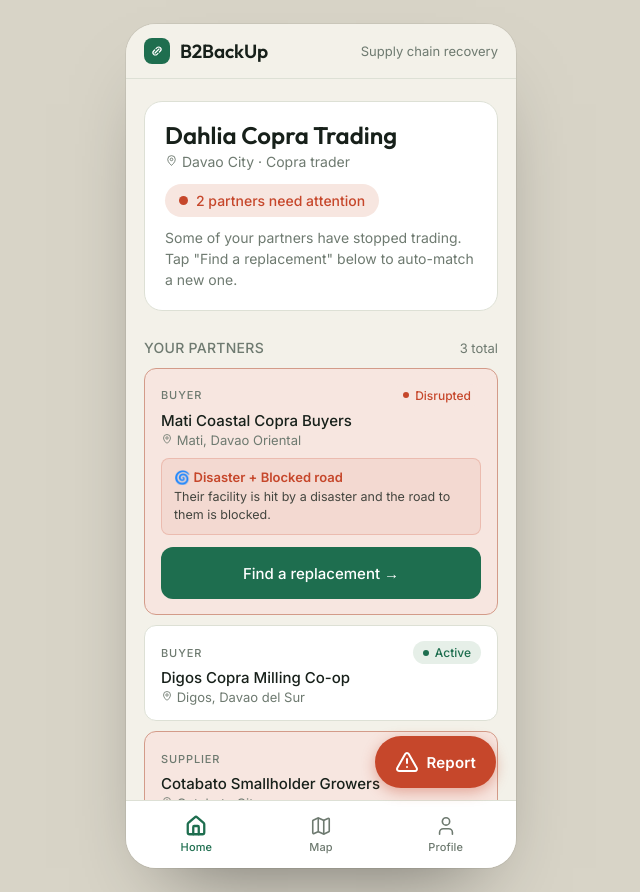
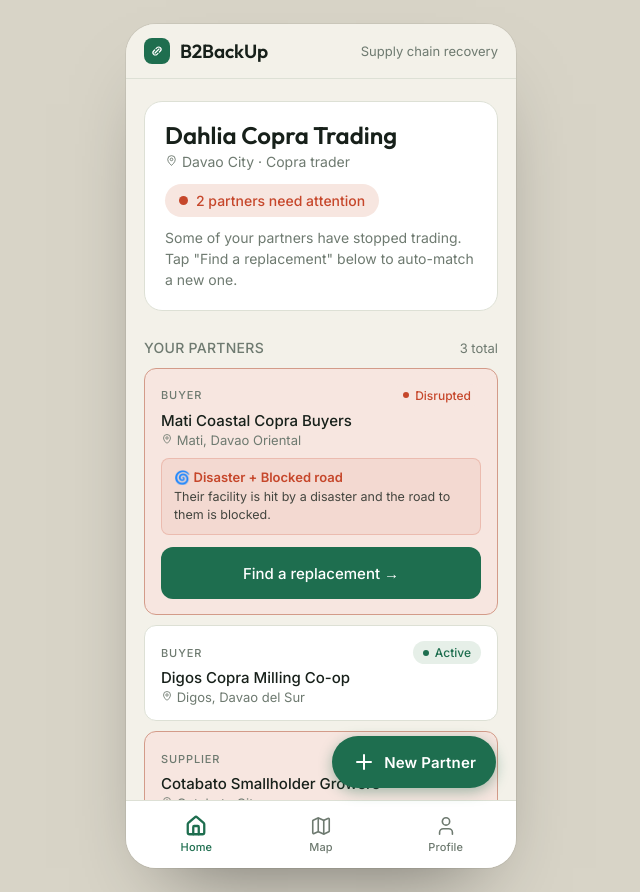
Before and after one commit to DominceAseberos/B2BackUp, a React (Vite) app: page /sme in a window 1280 px wide. Shown: the whole page, without its empty margins (319-959 px from the left). Built offline with nearby package versions, Linux system fonts and the light colour scheme.

Commit message:
feat: add New Partner FAB to home screen

```diff
--- a/src/App.tsx
+++ b/src/App.tsx
@@ -1,5 +1,6 @@
 import { useState } from "react";
 import { Routes, Route, Navigate, useNavigate, useLocation } from "react-router-dom";
+import { Plus } from "lucide-react";
 import { DEMO_BUSINESS } from "./domain/mockData";
 import type { MatchResult, Partner } from "./domain/types";
 
@@ -33,17 +34,7 @@ function SmePortal() {
     navigate("/sme/match");
   };
 
-  /** FAB: re-use handleFix on the first disrupted partner automatically */
-  const handleFab = () => {
-    const disrupted = BUSINESS.currentPartners.find(
-      (p) => p.disasterStatus === "affected" || p.routeStatus === "blocked"
-    );
-    if (disrupted) {
-      handleFix(disrupted);
-    } else {
-      navigate("/sme/match-all");
-    }
-  };
+
 
   const isHome = location.pathname === "/sme" || location.pathname === "/sme/";
 
@@ -136,7 +127,7 @@ function SmePortal() {
         </Routes>
       </div>
 
-      {isHome && <FloatingActionButton onClick={handleFab} />}
+      {isHome && <FloatingActionButton onClick={() => {}} label="New Partner" icon={<Plus size={24} />} variant="primary" />}
       <BottomNav />
     </div>
   );
--- a/src/index.css
+++ b/src/index.css
@@ -1322,12 +1322,9 @@ a {
   display: inline-flex;
   align-items: center;
   gap: 8px;
-  background: var(--alert);
-  color: #ffffff;
   padding: 14px 20px;
   border-radius: 999px;
   border: none;
-  box-shadow: 0 4px 14px rgba(198, 71, 43, 0.4);
   font-weight: 600;
   font-size: 15px;
   letter-spacing: 0.01em;
@@ -1335,9 +1332,26 @@ a {
   transition: transform 150ms ease, box-shadow 150ms ease;
 }
 
+.fab--alert {
+  background: var(--alert);
+  color: #ffffff;
+  box-shadow: 0 4px 14px rgba(198, 71, 43, 0.4);
+}
+.fab--alert:active {
+  box-shadow: 0 2px 8px rgba(198, 71, 43, 0.3);
+}
+
+.fab--primary {
+  background: var(--brand);
+  color: #ffffff;
+  box-shadow: 0 4px 14px rgba(30, 110, 79, 0.4);
+}
+.fab--primary:active {
+  box-shadow: 0 2px 8px rgba(30, 110, 79, 0.3);
+}
+
 .fab:active {
   transform: translateY(2px) scale(0.98);
-  box-shadow: 0 2px 8px rgba(198, 71, 43, 0.3);
 }
 
 .fab__icon {
--- a/src/ui/FloatingActionButton.tsx
+++ b/src/ui/FloatingActionButton.tsx
@@ -4,11 +4,12 @@ interface FloatingActionButtonProps {
   onClick: () => void;
   label?: string;
   icon?: React.ReactNode;
+  variant?: "primary" | "alert";
 }
 
-export function FloatingActionButton({ onClick, label = "Report", icon }: FloatingActionButtonProps) {
+export function FloatingActionButton({ onClick, label = "Report", icon, variant = "alert" }: FloatingActionButtonProps) {
   return (
-    <button className="fab fab--alert" onClick={onClick} aria-label={label}>
+    <button className={`fab fab--${variant}`} onClick={onClick} aria-label={label}>
       {icon || <AlertTriangle className="fab__icon" size={24} />}
       <span className="fab__label">{label}</span>
     </button>
```
